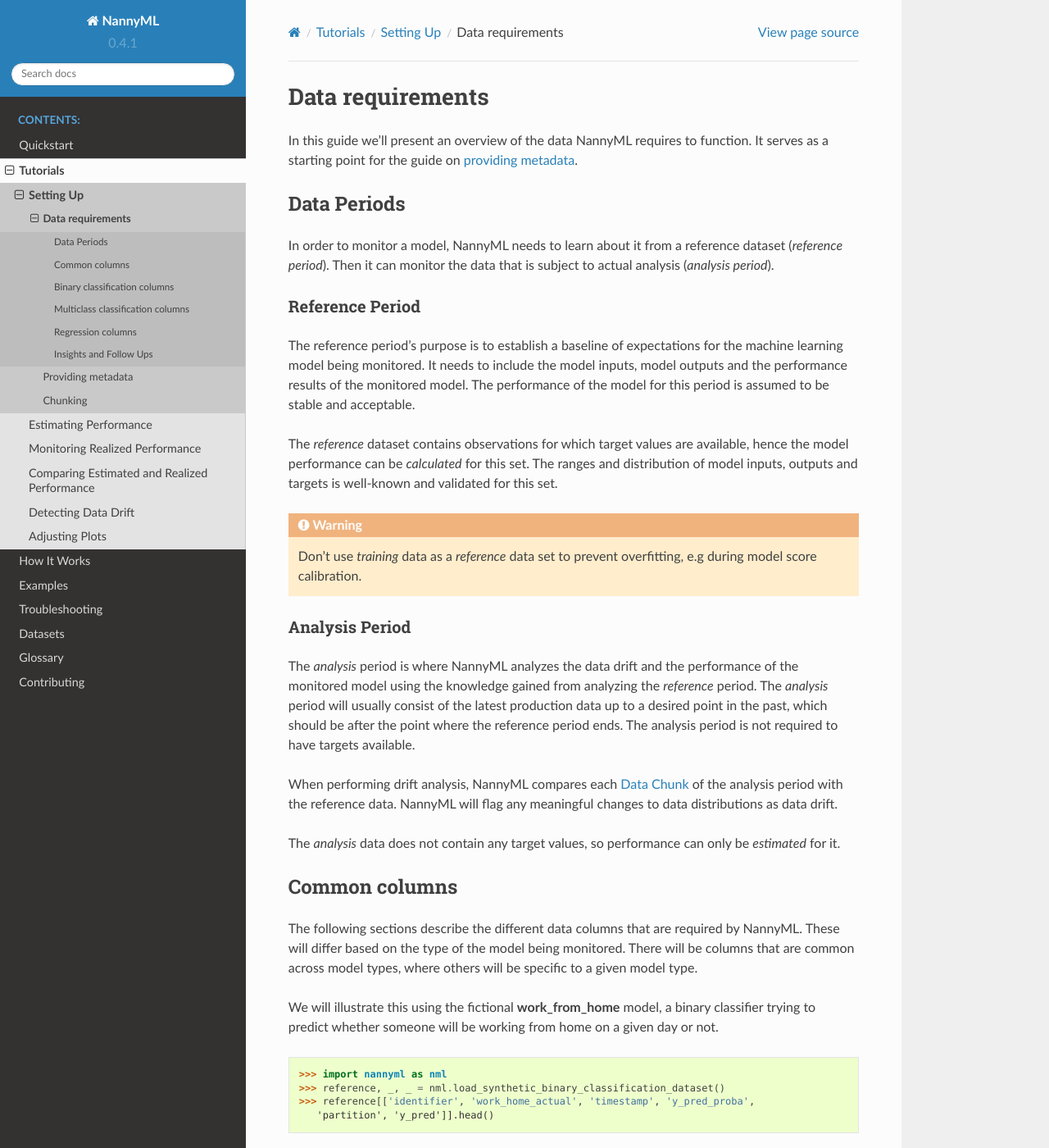
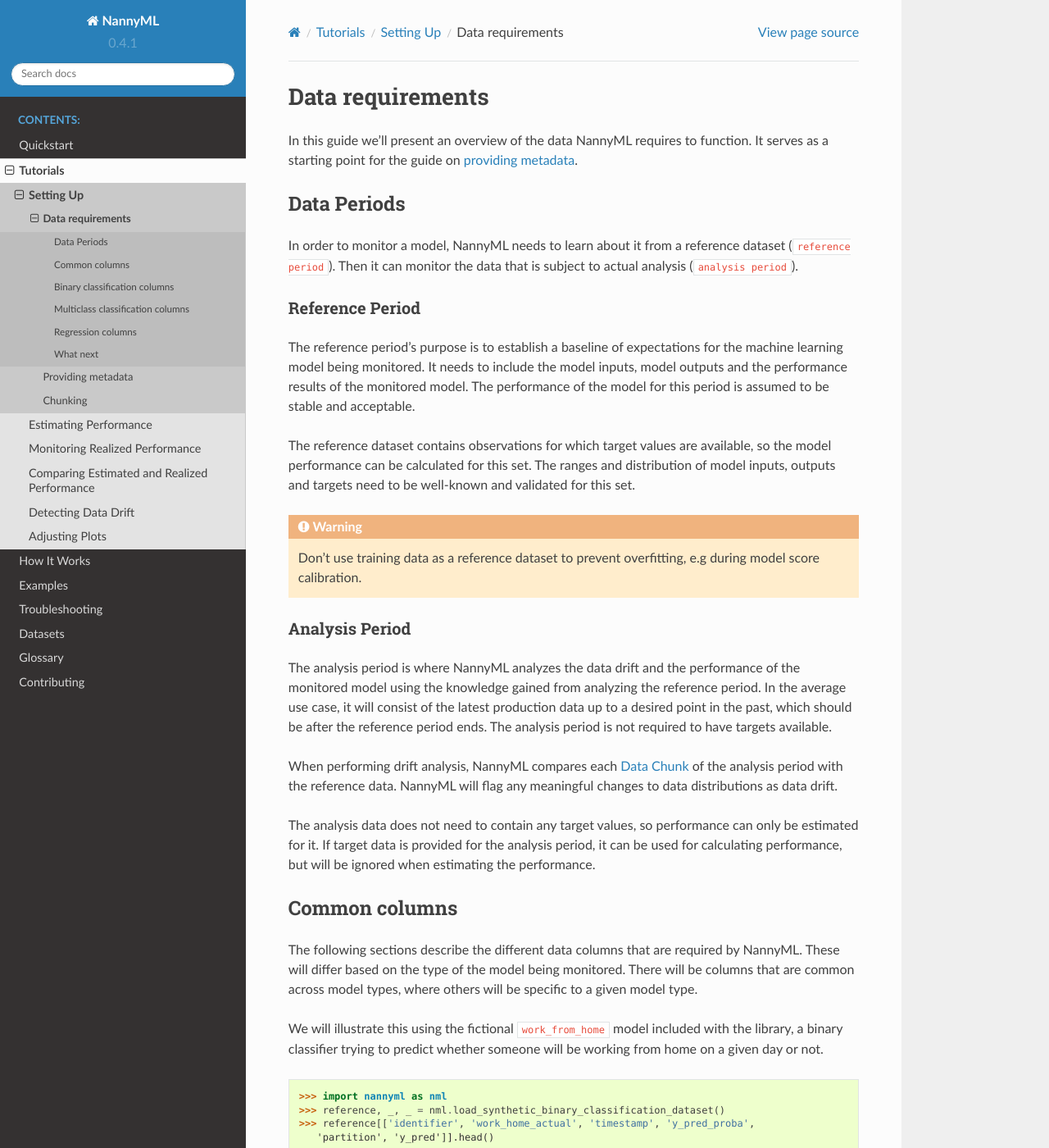
Before and after one commit to NannyML/nannyml, a Sphinx documentation site: the page built from docs/tutorials/setting_up/data_requirements.rst, in a window 1280 px wide and 1400 px high. Shown: the whole window at 82% size. Built offline with Sphinx 7.4.7 and the Read the Docs theme 2.0.0, drawn with Linux system fonts in a browser that asks for light colours; pages that are not in the unit, such as notebooks, are missing from menus; the version number is read from the project's files by our own code; some of the changed text lies outside the part shown.

Commit message:
Tweaked end of quick start, updated data requirements

```diff
--- a/docs/tutorials/setting_up/data_requirements.rst
+++ b/docs/tutorials/setting_up/data_requirements.rst
@@ -12,8 +12,8 @@
 Data Periods
 ------------
 
-In order to monitor a model, NannyML needs to learn about it from a reference dataset (*reference period*).
-Then it can monitor the data that is subject to actual analysis (*analysis period*).
+In order to monitor a model, NannyML needs to learn about it from a reference dataset (``reference period``).
+Then it can monitor the data that is subject to actual analysis (``analysis period``).
 
 Reference Period
 ^^^^^^^^^^^^^^^^
@@ -23,27 +23,28 @@
 the performance results of the monitored model. The performance of the model for this period is assumed
 to be stable and acceptable.
 
-The *reference* dataset contains observations for which target values
-are available, hence the model performance can be *calculated* for this set.
-The ranges and distribution of model inputs, outputs and targets is well-known and validated for this set.
+The reference dataset contains observations for which target values
+are available, so the model performance can be calculated for this set.
+The ranges and distribution of model inputs, outputs and targets need to be well-known and validated for this set.
 
 .. warning::
-    Don't use *training* data as a *reference* data set to prevent overfitting, e.g during model score calibration.
+    Don't use training data as a reference dataset to prevent overfitting, e.g during model score calibration.
 
 
 Analysis Period
 ^^^^^^^^^^^^^^^
 
-The *analysis* period is where NannyML analyzes the data drift and the performance of the monitored
-model using the knowledge gained from analyzing the *reference* period.
-The *analysis* period will usually consist of the latest production data up to a desired point in
-the past, which should be after the point where the reference period ends.
-The analysis period is not required to have targets available.
+The analysis period is where NannyML analyzes the data drift and the performance of the monitored
+model using the knowledge gained from analyzing the reference period. In the average use case, it will
+consist of the latest production data up to a desired point in the past, which should be after
+the reference period ends. The analysis period is not required to have targets available.
 
 When performing drift analysis, NannyML compares each :term:`Data Chunk` of the analysis period
 with the reference data. NannyML will flag any meaningful changes to data distributions as data drift.
 
-The *analysis* data does not contain any target values, so performance can only be *estimated* for it.
+The analysis data does not need to contain any target values, so performance can only be estimated for it.
+If target data is provided for the analysis period, it can be used for calculating performance, but will be ignored
+when estimating the performance.
 
 
 Common columns
@@ -53,7 +54,7 @@
 the type of the model being monitored. There will be columns that are common across model types, where others will
 be specific to a given model type.
 
-We will illustrate this using the fictional **work_from_home** model,
+We will illustrate this using the fictional ``work_from_home`` model included with the library,
 a binary classifier trying to predict whether someone will be working from home on a given day or not.
 
 
@@ -122,23 +123,24 @@
 In the sample data this is the ``work_home_actual`` column.
 
 .. note::
-    **Target** values are only required in the reference data.
-    Performance in will be *calculated* using them.
-    In the *analysis data* where they are not required, performance can be *estimated*. This :ref:`performance-estimation`
-    will use the targets in reference period and the :term:`Model Outputs`
-    in the analysis period to estimate performance in the analysis dataset.
+    Target values are only required in the reference data.
+    Performance in the reference period will be calculated using them.
+    In the analysis data where they are not required, performance can be estimated.
+    This :ref:`performance-estimation` will use the targets in reference period and
+    the :term:`Model Outputs` in the analysis period to estimate performance in the
+    analysis dataset.
 
 Period
 ^^^^^^
 
-The period each observation belongs to. An indicator for NannyML on whether to use this observation as
-*reference* data or *analysis* data.
+The period each observation belongs to. This indicates to NannyML whether to use this observation as
+reference data or analysis data.
 
 In the sample data this is the ``partition`` column.
 
 .. note::
-    We are aware that the term ``partition`` can be confusing. Preparations are in the work to phase out this name
-    and eventually the need for this column entirely.
+    We are aware that the term ``partition`` can be confusing due to its use in model training.
+    Preparations are in the work to phase out this name and eventually the need for this column entirely.
 
 Binary classification columns
 -----------------------------
@@ -169,7 +171,7 @@
 column for each class.
 
 .. warning::
-    Either this or the *prediction* should be set for the metadata to be complete.
+    Either this or the prediction should be set for the metadata to be complete.
 
 
 Prediction
@@ -191,7 +193,10 @@
 In the sample data this is the ``y_pred`` column.
 
 
-Insights and Follow Ups
+What next
 -----------------------
 
 Read more on how to describe your dataset to NannyML by :ref:`providing model metadata<import-data>`.
+
+Once your data is ready, you can check out our other tutorials on how to :ref:`estimate performance<performance-estimation>`,
+:ref:`calculate performance<performance-calculation>`, and :ref:`detect data drift<data-drift>`.
```
Also changed, not shown: docs/quick.rst (+8 -1 lines).
